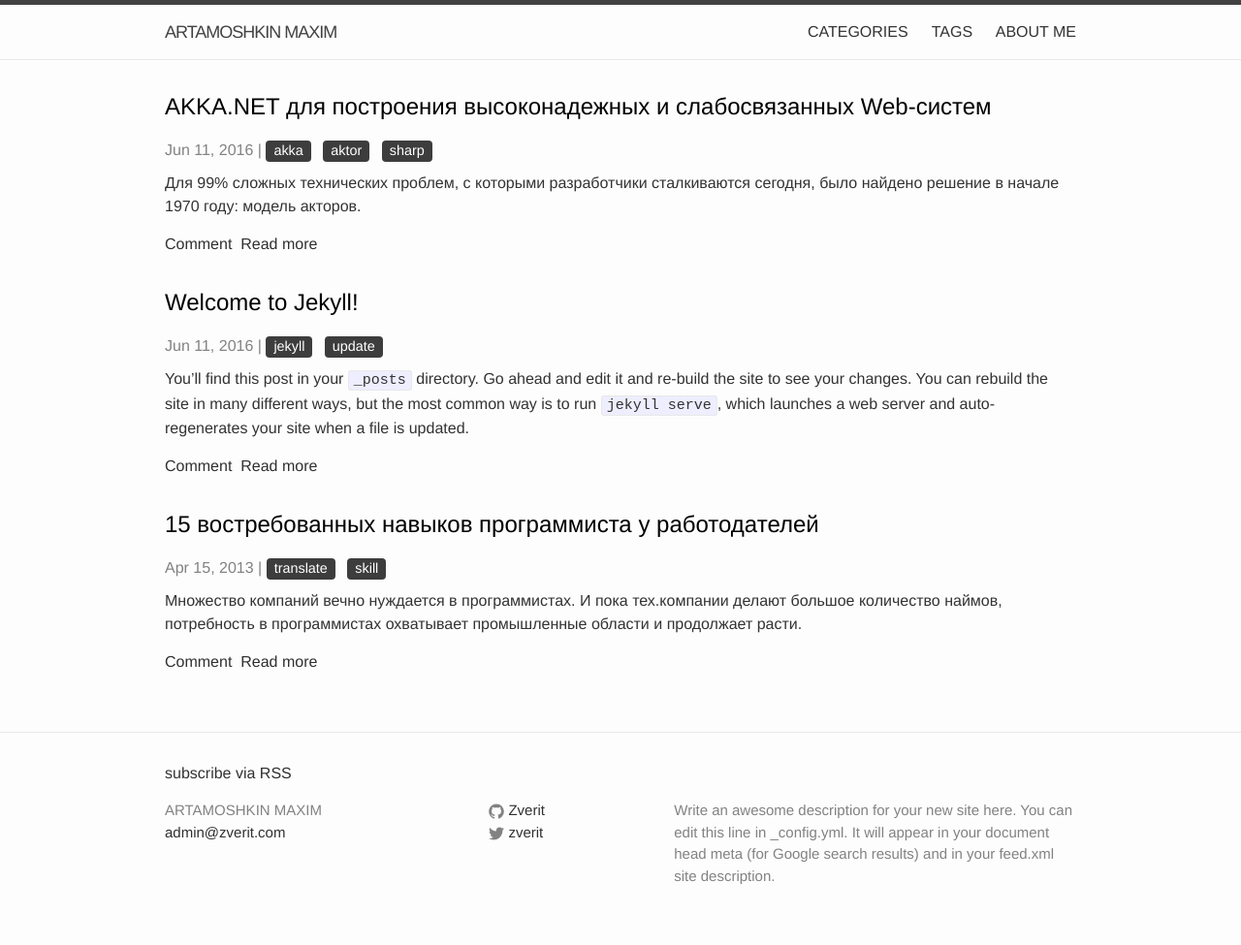
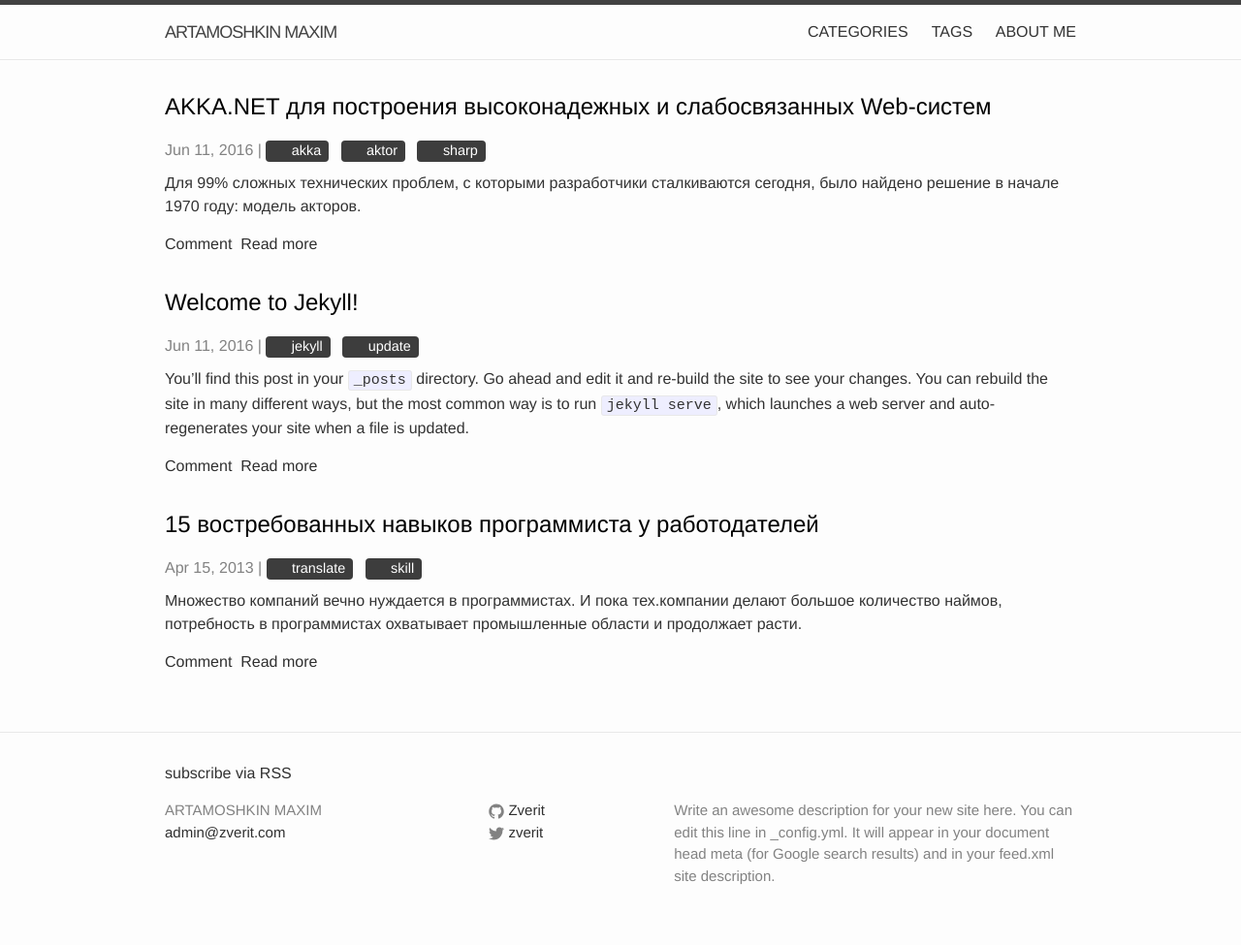
Before and after one commit to martamoshkin/blog.zverit.com, a Jekyll site: the page built from index.html, in a window 1280 px wide. Shown: the whole page at 97% size. Built offline with Jekyll 4.4.1, drawn with Linux system fonts in a browser that asks for light colours.

Commit message:
Update _layout.scss

```diff
--- a/_sass/_layout.scss
+++ b/_sass/_layout.scss
@@ -207,7 +207,7 @@
 .post-header {
     margin-bottom: $spacing-unit;
 }
-post-tag:before {
+.post-tag:before {
     content: "\f02b";
     font-family: FontAwesome;
     padding-right: .5em;
```
